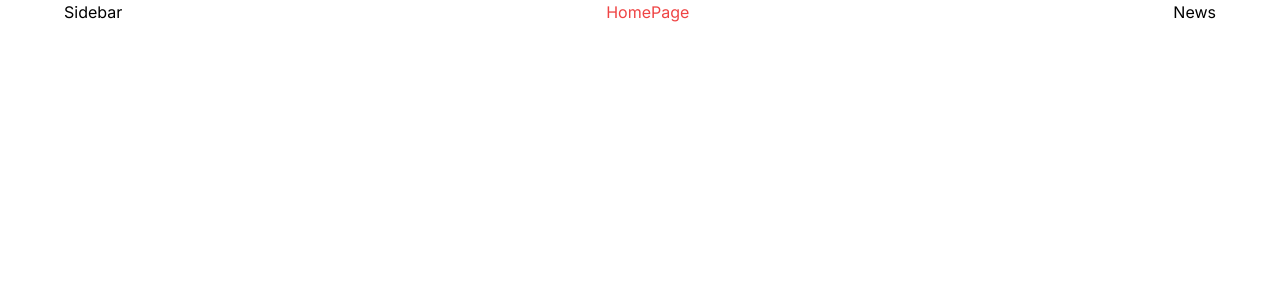
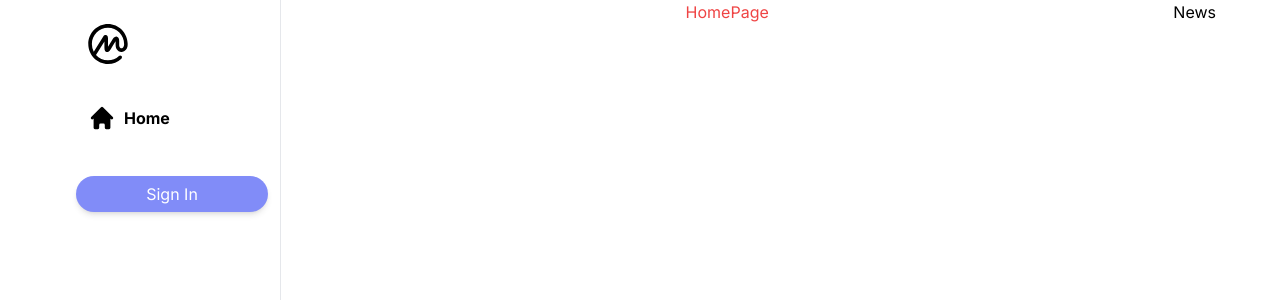
Before and after one commit to MikeyJinWei/next-x, a Next.js app: page / in a window 1280 px wide. Shown: the top 300 px of the page. Built offline with nearby package versions, Linux system fonts and the light colour scheme.

Commit message:
feat(src/components/Sidebar.jsx): 建置 Sidebar 組件

```diff
--- a/src/app/layout.js
+++ b/src/app/layout.js
@@ -15,7 +15,7 @@ export default function RootLayout({ children }) {
     <html lang="en">
       <body className={inter.className}>
         <div className="flex justify-between max-w-6xl mx-auto">
-          <div>
+          <div className="hidden sm:inline p-3 border-r h-screen">
             <Sidebar />
           </div>
 
--- a/src/components/Sidebar.jsx
+++ b/src/components/Sidebar.jsx
@@ -1,5 +1,25 @@
+import { SiCoinmarketcap } from "react-icons/si";
+import { HiHome } from "react-icons/hi";
+import Link from "next/link";
+
 const Sidebar = () => {
-  return <div>Sidebar</div>;
+  return (
+    <div className="flex flex-col gap-4">
+      <Link href="/">
+        <SiCoinmarketcap className="w-16 h-16 p-3 hover:bg-neutral-100 rounded-xl cursor-pointer transition-all duration-300 ease-in-out" />
+      </Link>
+      <Link
+        href="/"
+        className="flex items-center w-fit gap-2 p-3 rounded-xl hover:bg-neutral-100 cursor-pointer transition-all duration-300 ease-in-out"
+      >
+        <HiHome className="w-7 h-7" />
+        <span className="font-bold hidden xl:inline">Home</span>
+      </Link>
+      <button className="hidden xl:inline w-48 h-9 mt-4 rounded-full text-white bg-indigo-400 hover:brightness-95 shadow-md cursor-pointer transition-all duration-300 ease-in-out">
+        Sign In
+      </button>
+    </div>
+  );
 };
 
 export default Sidebar;
```
Also changed, not shown: package.json (+5 -4 lines), 1 other file (tests, documents, lock files or other folders).
